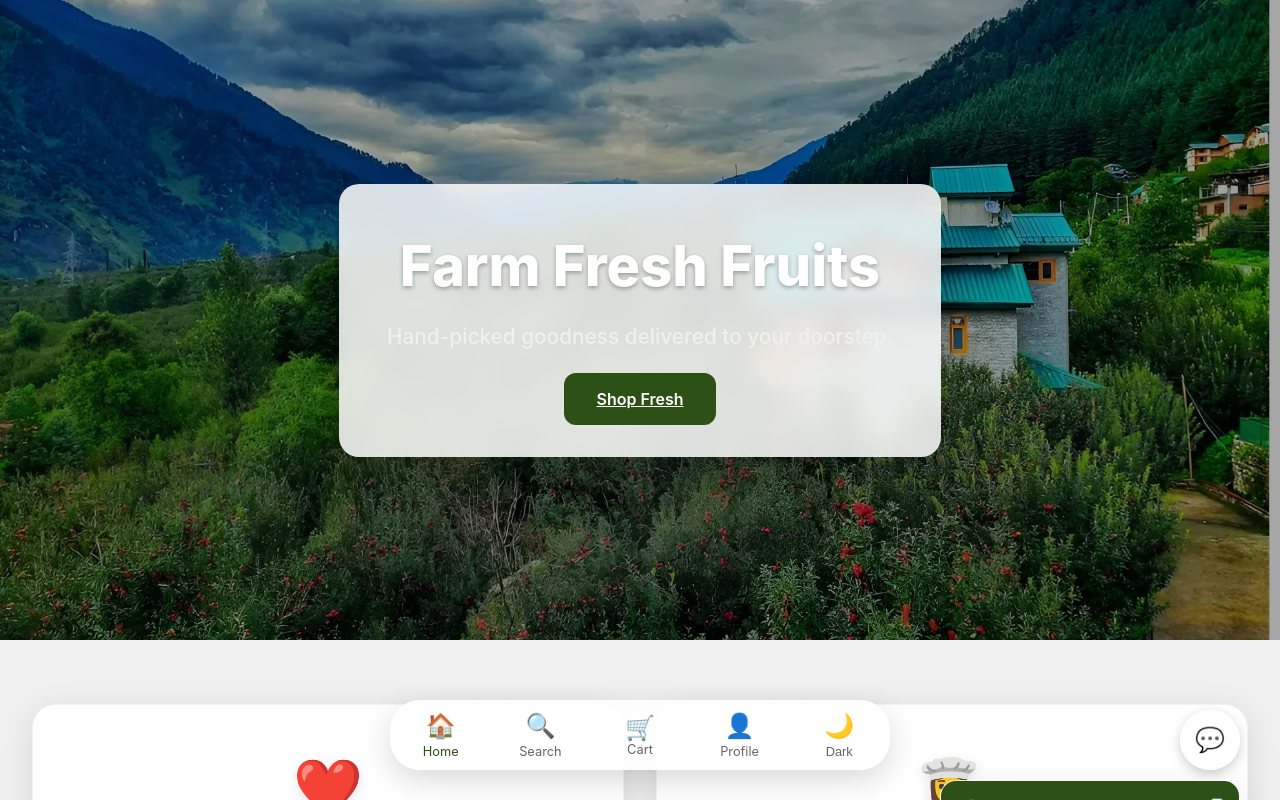
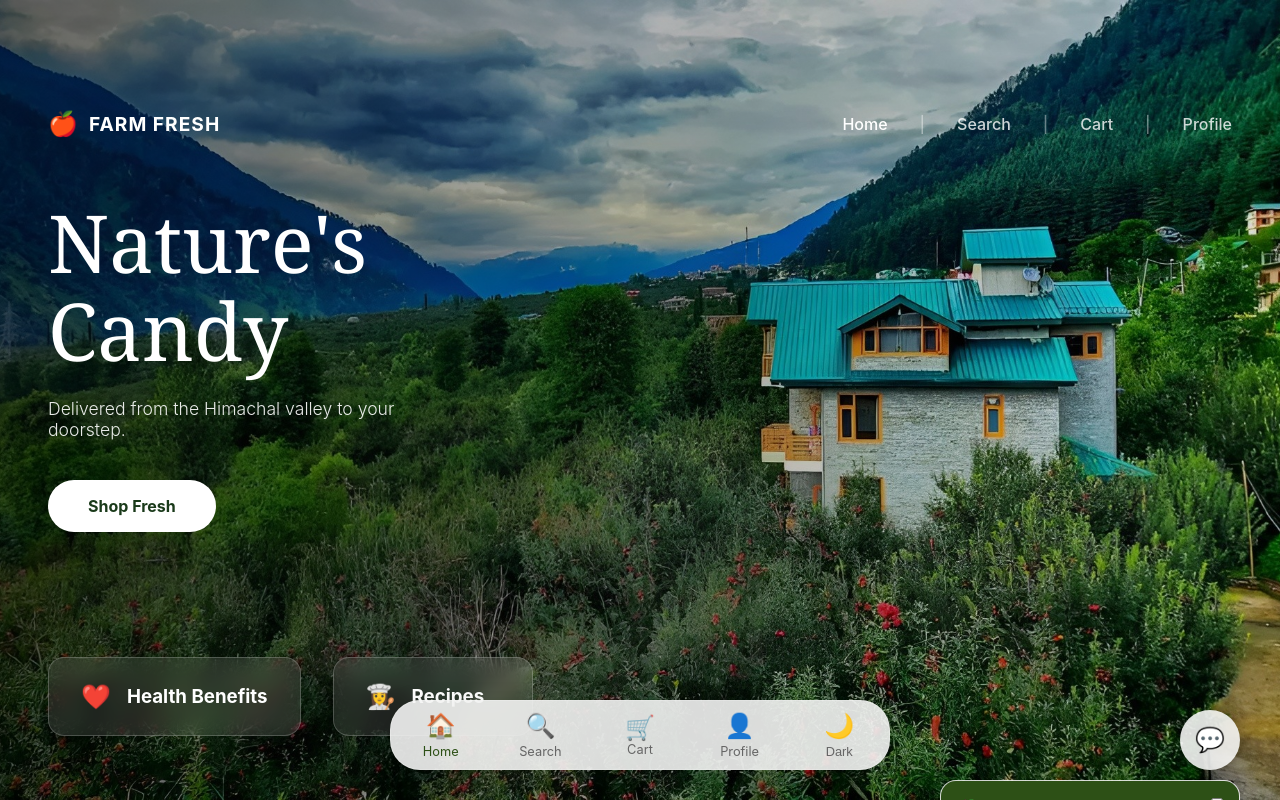
Before and after one commit to orchidsbsr-png/google-anti-gravity, a React (Vite) app: page / in a window 1280 px wide. Shown: the top 800 px of the page. Built offline with nearby package versions, Linux system fonts and the light colour scheme; no server answers; the database is empty; the HTML template or start-up script is replaced by a standard one.

Commit message:
feat: Redesign homepage with Nature's Candy theme

```diff
--- a/src/pages/Home.css
+++ b/src/pages/Home.css
@@ -1,117 +1,189 @@
+/* Global Home Reset */
 .home-page {
-    padding-bottom: 80px;
-    background-color: var(--background);
-}
-
-.hero-section {
-    height: 80vh;
-    /* Taller hero for desktop */
+    position: relative;
+    height: 100vh;
+    width: 100%;
     background-image: url('/images/products/landscape.jpg');
     background-size: cover;
     background-position: center;
-    background-attachment: fixed;
-    /* Parallax effect for desktop feels premium */
+    background-repeat: no-repeat;
     display: flex;
-    align-items: center;
-    justify-content: center;
-    position: relative;
+    flex-direction: column;
+    justify-content: space-between;
+    overflow-x: hidden;
+    color: white;
 }
 
-.hero-section::before {
+/* Dark Overlay */
+.home-page::before {
     content: '';
     position: absolute;
     top: 0;
     left: 0;
-    right: 0;
-    bottom: 0;
-    background: rgba(0, 0, 0, 0.35);
-    /* Slightly darker for better text readability */
+    width: 100%;
+    height: 100%;
+    background: linear-gradient(to right, rgba(0, 0, 0, 0.6) 0%, rgba(0, 0, 0, 0.3) 50%, rgba(0, 0, 0, 0.1) 100%);
+    z-index: 1;
 }
 
-.hero-content {
+/* Ensure content is above overlay */
+.top-nav,
+.main-hero-content,
+.features-grid {
     position: relative;
-    padding: 3rem;
-    text-align: center;
-    max-width: 800px;
-    /* Constrain width for readability */
-    border-radius: 20px;
-    backdrop-filter: blur(10px);
-    box-shadow: 0 20px 40px rgba(0, 0, 0, 0.2);
+    z-index: 2;
 }
 
-.hero-content h1 {
-    font-size: 3.5rem;
-    /* Larger title */
-    margin-bottom: 1.5rem;
-    color: #fff;
-    /* White text on hero usually looks best */
-    text-shadow: 0 2px 4px rgba(0, 0, 0, 0.3);
-    font-weight: 800;
+/* Navigation */
+.top-nav {
+    display: flex;
+    justify-content: space-between;
+    align-items: center;
+    padding: 2rem 3rem;
+    width: 100%;
 }
 
-.hero-content p {
-    font-size: 1.3rem;
-    margin-bottom: 2.5rem;
-    color: #f0f0f0;
-    font-weight: 500;
+.brand-logo {
+    display: flex;
+    align-items: center;
+    gap: 10px;
+    font-size: 1.2rem;
+    font-weight: 700;
+    letter-spacing: 1px;
+    text-transform: uppercase;
 }
 
-.features-section {
-    padding: 4rem 2rem;
-    display: grid;
-    grid-template-columns: repeat(auto-fit, minmax(320px, 1fr));
-    gap: 2rem;
-    max-width: 1400px;
-    /* Constrain grid width */
-    margin: 0 auto;
+.logo-icon {
+    font-size: 1.5rem;
 }
 
-.feature-card {
-    padding: 3rem 2rem;
-    text-align: center;
-    text-decoration: none;
-    color: inherit;
-    transition: all 0.4s ease;
+.nav-links {
     display: flex;
-    flex-direction: column;
-    align-items: center;
-    border-radius: 24px;
-    background: white;
-    border: 1px solid rgba(0, 0, 0, 0.05);
+    gap: 2rem;
 }
 
-.feature-card:hover {
-    transform: translateY(-10px);
-    box-shadow: 0 20px 40px rgba(0, 0, 0, 0.1);
+.nav-links a {
+    color: rgba(255, 255, 255, 0.8);
+    text-decoration: none;
+    font-size: 1rem;
+    font-weight: 500;
+    transition: color 0.3s;
 }
 
-.feature-icon {
-    font-size: 3.5rem;
-    margin-bottom: 1.5rem;
-    filter: drop-shadow(0 4px 6px rgba(0, 0, 0, 0.1));
+.nav-links a:hover,
+.nav-links a.active {
+    color: white;
 }
 
-.feature-card h3 {
-    margin-bottom: 0.8rem;
-    color: var(--primary-green);
-    font-size: 1.6rem;
+/* Pipe Separator Logic */
+.nav-links a:not(:last-child)::after {
+    content: '|';
+    margin-left: 2rem;
+    color: rgba(255, 255, 255, 0.4);
 }
 
-.feature-card p {
-    color: var(--text-secondary);
-    font-size: 1.1rem;
-    line-height: 1.6;
+/* Hero Section */
+.main-hero-content {
+    padding: 0 3rem;
+    margin-top: -50px;
+    /* Adjust vertical centering */
 }
 
-/* Responsive adjustments for mobile */
+.hero-title {
+    font-family: 'Georgia', 'Times New Roman', serif;
+    font-size: 5rem;
+    line-height: 1.1;
+    font-weight: 400;
+    margin-bottom: 1.5rem;
+}
+
+.hero-subtitle {
+    font-size: 1.1rem;
+    max-width: 400px;
+    margin-bottom: 2.5rem;
+    color: rgba(255, 255, 255, 0.9);
+    font-weight: 300;
+}
+
+.shop-fresh-btn {
+    display: inline-block;
+    padding: 1rem 2.5rem;
+    background: white;
+    color: #1a3a1a;
+    text-decoration: none;
+    border-radius: 50px;
+    font-weight: 700;
+    font-size: 1rem;
+    transition: all 0.3s ease;
+    text-transform: capitalize;
+}
+
+.shop-fresh-btn:hover {
+    background: #f0f0f0;
+    transform: translateY(-2px);
+    box-shadow: 0 5px 15px rgba(0, 0, 0, 0.2);
+}
+
+/* Feature Cards */
+.features-grid {
+    display: flex;
+    gap: 2rem;
+    padding: 3rem;
+    padding-bottom: 4rem;
+    /* Space for bottom nav if visible */
+}
+
+.feature-card-new {
+    background: rgba(255, 255, 255, 0.1);
+    backdrop-filter: blur(10px);
+    padding: 1.5rem 2rem;
+    border-radius: 16px;
+    text-decoration: none;
+    color: white;
+    display: flex;
+    align-items: center;
+    gap: 1rem;
+    min-width: 200px;
+    border: 1px solid rgba(255, 255, 255, 0.2);
+    transition: transform 0.3s;
+}
+
+.feature-card-new:hover {
+    background: rgba(255, 255, 255, 0.2);
+    transform: translateY(-5px);
+}
+
+.card-icon {
+    font-size: 1.5rem;
+}
+
+/* Mobile Responsiveness */
 @media (max-width: 768px) {
-    .hero-content h1 {
-        font-size: 2.2rem;
+    .hero-title {
+        font-size: 3.5rem;
     }
 
-    .hero-section {
-        height: 60vh;
-        background-attachment: scroll;
-        /* Disable parallax on mobile for performance */
+    .top-nav {
+        padding: 1.5rem;
+    }
+
+    .nav-links {
+        display: none;
+        /* Hide top nav on mobile, use bottom nav */
+    }
+
+    .main-hero-content {
+        padding: 0 1.5rem;
+    }
+
+    .features-grid {
+        flex-direction: column;
+        padding: 1.5rem;
+        gap: 1rem;
+    }
+
+    .features-grid {
+        display: none;
+        /* Might want to simplify on mobile */
     }
 }
--- a/src/pages/Home.jsx
+++ b/src/pages/Home.jsx
@@ -5,25 +5,46 @@ import './Home.css';
 const Home = () => {
     return (
         <div className="home-page">
-            <div className="hero-section">
-                <div className="hero-content glass-strong">
-                    <h1>Farm Fresh Fruits</h1>
-                    <p>Hand-picked goodness delivered to your doorstep.</p>
-                    <Link to="/search" className="btn-primary">Shop Fresh</Link>
+            <div className="hero-overlay"></div>
+
+            {/* Top Navigation */}
+            <nav className="top-nav">
+                <div className="brand-logo">
+                    <span className="logo-icon">🍎</span>
+                    <span>FARM FRESH</span>
                 </div>
+                <div className="nav-links">
+                    <Link to="/" className="active">Home</Link>
+                    <Link to="/search">Search</Link>
+                    <Link to="/cart">Cart</Link>
+                    <Link to="/profile">Profile</Link>
+                </div>
+            </nav>
+
+            {/* Main Hero Content */}
+            <div className="main-hero-content">
+                <h1 className="hero-title">
+                    Nature's<br />
+                    <span className="highlight">Candy</span>
+                </h1>
+                <p className="hero-subtitle">
+                    Delivered from the Himachal valley to your doorstep.
+                </p>
+                <Link to="/search" className="shop-fresh-btn">
+                    Shop Fresh
+                </Link>
             </div>
 
-            <div className="features-section">
-                <Link to="/health-benefits" className="feature-card glass">
-                    <span className="feature-icon">❤️</span>
+            {/* Feature Cards at Bottom */}
+            <div className="features-grid">
+                <Link to="/health-benefits" className="feature-card-new">
+                    <div className="card-icon">❤️</div>
                     <h3>Health Benefits</h3>
-                    <p>Discover why our fruits are good for you.</p>
                 </Link>
 
-                <Link to="/recipes" className="feature-card glass">
-                    <span className="feature-icon">👩‍🍳</span>
+                <Link to="/recipes" className="feature-card-new">
+                    <div className="card-icon">👩‍🍳</div>
                     <h3>Recipes</h3>
-                    <p>Delicious ways to enjoy our produce.</p>
                 </Link>
             </div>
         </div>
```
